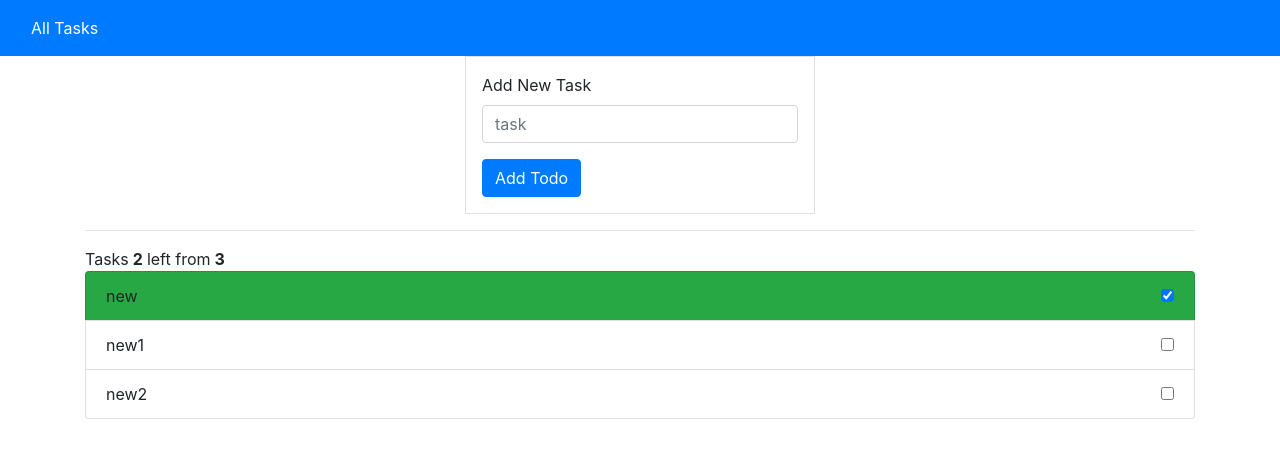
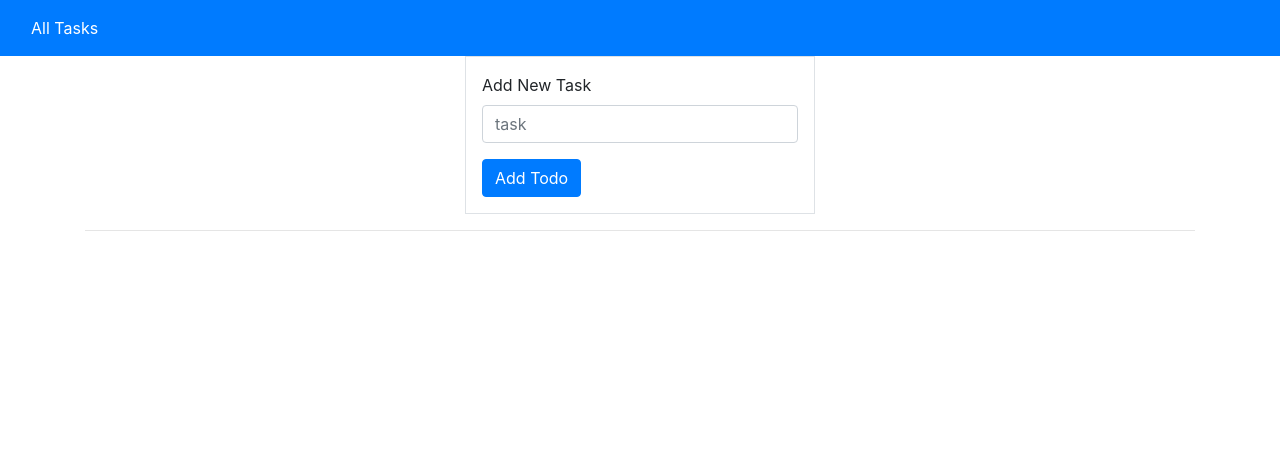
Before and after one commit to gurdeep4git/Todo-app-react, a React (Create React App) app: page / in a window 1280 px wide. Shown: the top 458 px of the page. Built offline with nearby package versions, Linux system fonts and the light colour scheme.

Commit message:
conditionally show count

```diff
--- a/src/App.js
+++ b/src/App.js
@@ -17,22 +17,21 @@ class App extends Component {
 
     state = {
         tasks: [
-            { id: 1, title: "new", status: 1 },
-            { id: 2, title: "new1", status: 0 },
-            { id: 3, title: "new2", status: 0 }
+            // { id: 1, title: "new", status: 1 },
+            // { id: 2, title: "new1", status: 0 },
+            // { id: 3, title: "new2", status: 0 }
         ],
         remainingTasksCount: 0,
         totalTaskCount: 0
     };
 
     loadTasks = () => {
-        //     if (localStorage.getItem("lsState") === null) {
-        //         this.setState({ tasks: [] });
-        //     } else {
-        //         const currState = JSON.parse(localStorage.getItem("lsState"));
-        //         this.setState({ tasks: currState.tasks });
-        //     }
-
+        // if (localStorage.getItem("lsState") === null) {
+        //     this.setState({ tasks: [] });
+        // } else {
+        //     const currState = JSON.parse(localStorage.getItem("lsState"));
+        //     this.setState({ tasks: currState.tasks });
+        // }
         this.updateRemainingTasksCount();
     };
 
@@ -53,9 +52,11 @@ class App extends Component {
     };
 
     addTaskHandler = task => {
-        let Updatedtasks = [...this.state.tasks];
-        Updatedtasks.push(task);
-        this.setState({ tasks: Updatedtasks });
+        // let Updatedtasks = [...this.state.tasks];
+        // Updatedtasks.push(task);
+        this.state.tasks.push(task);
+        this.setState({ tasks: this.state.tasks});
+        console.log(this.state);
         this.updateRemainingTasksCount();
         //localStorage.setItem("lsState", JSON.stringify(this.state));
     };
@@ -79,16 +80,18 @@ class App extends Component {
                 <Container>
                     <AddTodo addTodo={this.addTaskHandler} />
                     <hr />
-                    <div>
+                    {this.state.tasks.length ? (
+                        <div>
                         Tasks
                         <strong className="mx-1">
-                            {this.state.remainingTasksCount}
+                           {this.state.remainingTasksCount}
                         </strong>
                         left from
                         <strong className="ml-1">
                             {this.state.totalTaskCount}
                         </strong>
-                    </div>
+                   </div>
+                    ): null}
                     {this.state.tasks.length ? (
                         <ListTodo
                             tasks={this.state.tasks}
```
